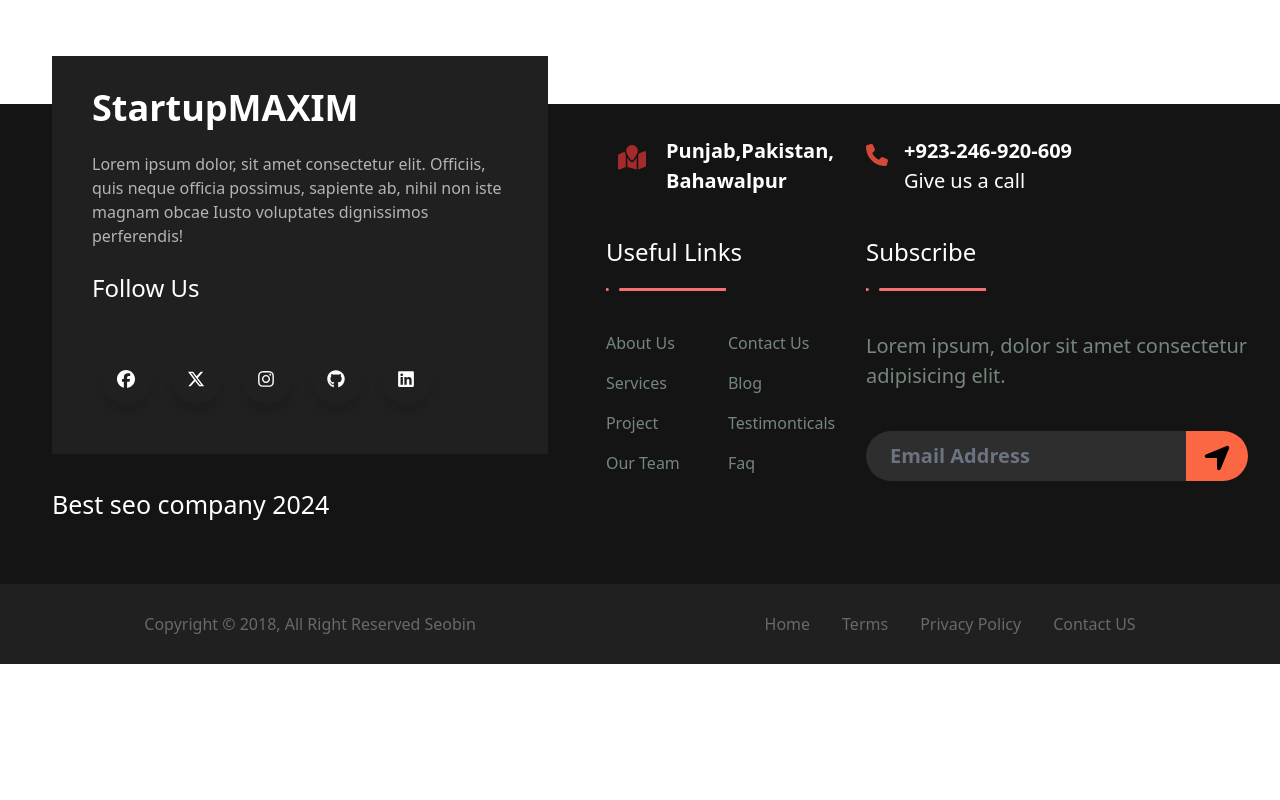
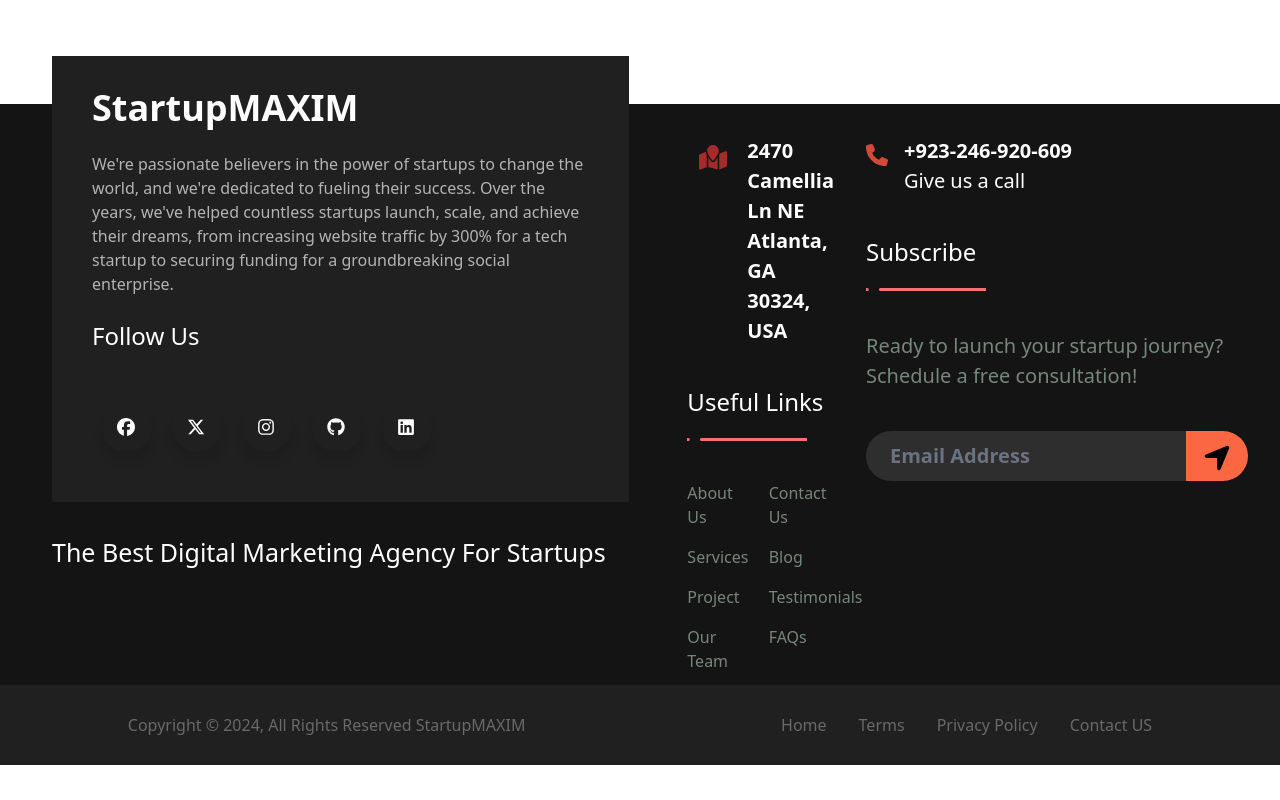
Before and after one commit to mhmAdmin1122/startupMAXIM, a Next.js app: page /Components/F/Footer in a window 1280 px wide. Built offline with nearby package versions, Linux system fonts and the light colour scheme.

Commit message:
Footer Updated

```diff
--- a/pages/Components/F/Footer.tsx
+++ b/pages/Components/F/Footer.tsx
@@ -26,9 +26,10 @@ const Footer = () => {
               StartupMAXIM
             </h1>
             <p className="footer-sertion1-para text-[var(--text-gray)] max-[350px]:text-[12px]">
-              Lorem ipsum dolor, sit amet consectetur elit. Officiis, quis neque
-              officia possimus, sapiente ab, nihil non iste magnam obcae Iusto
-              voluptates dignissimos perferendis!
+            We're passionate believers in the power of startups to change the world,
+            and we're dedicated to fueling their success. Over the years, we've helped
+            countless startups launch, scale, and achieve their dreams, from increasing
+            website traffic by 300% for a tech startup to securing funding for a groundbreaking social enterprise.
             </p>
 
             <h1 className="footer-sertion1-h2 text-2xl pb-4">Follow Us</h1>
@@ -72,7 +73,7 @@ const Footer = () => {
 
           <div>
             <h1 className=" text-[25px] relative bottom-12 text-white">
-              Best seo company 2024
+              The Best Digital Marketing Agency For Startups
             </h1>
           </div>
         </div>
@@ -82,8 +83,8 @@ const Footer = () => {
               <div className="locationmap">
                 <FaMapLocation />
               </div>
-              Punjab,Pakistan, <br />
-              Bahawalpur
+              2470 Camellia Ln NE <br />
+              Atlanta, GA 30324, USA
             </div>
             <div>
               <h1 className="text-2xl text-white">Useful Links</h1>
@@ -97,9 +98,9 @@ const Footer = () => {
               <Link href="/Services">Services</Link>
               <Link href="">Blog</Link>
               <Link href="">Project</Link>
-              <Link href="">Testimonticals</Link>
+              <Link href="">Testimonials</Link>
               <Link href="">Our Team</Link>
-              <Link href="">Faq</Link>
+              <Link href="">FAQs</Link>
             </div>
           </div>
           <div className="flex gap-10  flex-col">
@@ -122,7 +123,7 @@ const Footer = () => {
               </div>
             </div>
             <p className="text-[20px] max-[320px]:text-start text-[#75877c]">
-              Lorem ipsum, dolor sit amet consectetur <br /> adipisicing elit.
+            Ready to launch your startup journey? <br /> Schedule a free consultation!
             </p>
             <div id="footer-email=buttton" className="flex w-[100%]">
               <input
@@ -139,7 +140,7 @@ const Footer = () => {
       </section>
       <section className="flex flex-wrap relative mt-5 pt-4 pb-4 justify-around items-center w-full bg-[#202020]">
         <div className="text-[#696969] max-[340px]:text-center">
-          Copyright © 2018, All Right Reserved Seobin
+          Copyright © 2024, All Rights Reserved StartupMAXIM
         </div>
         <div className="flex max-[320px]:flex-wrap max-[370px]:flex max-[320px]:h-fit max-[320px]:justify-center gap-8 h-12 items-center">
           <Link href={"/"} className="text-[#696969]">
```
